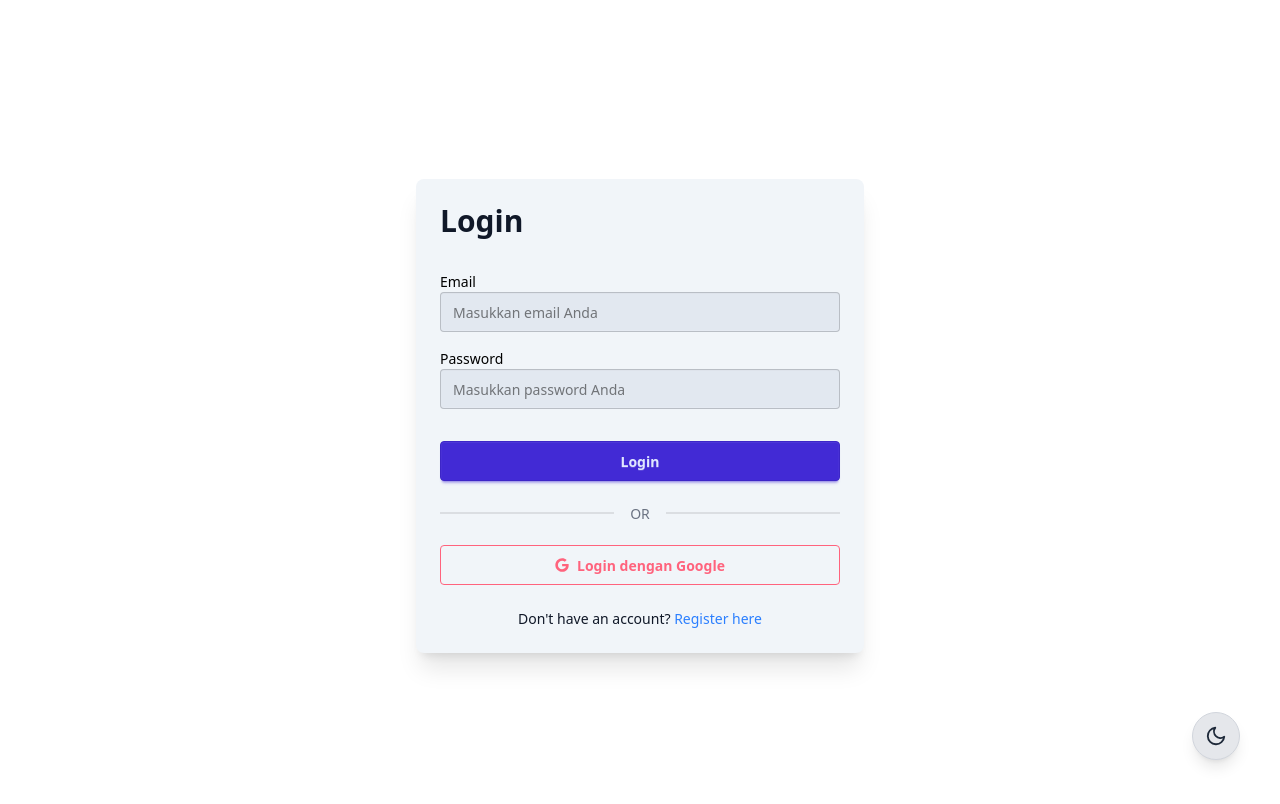
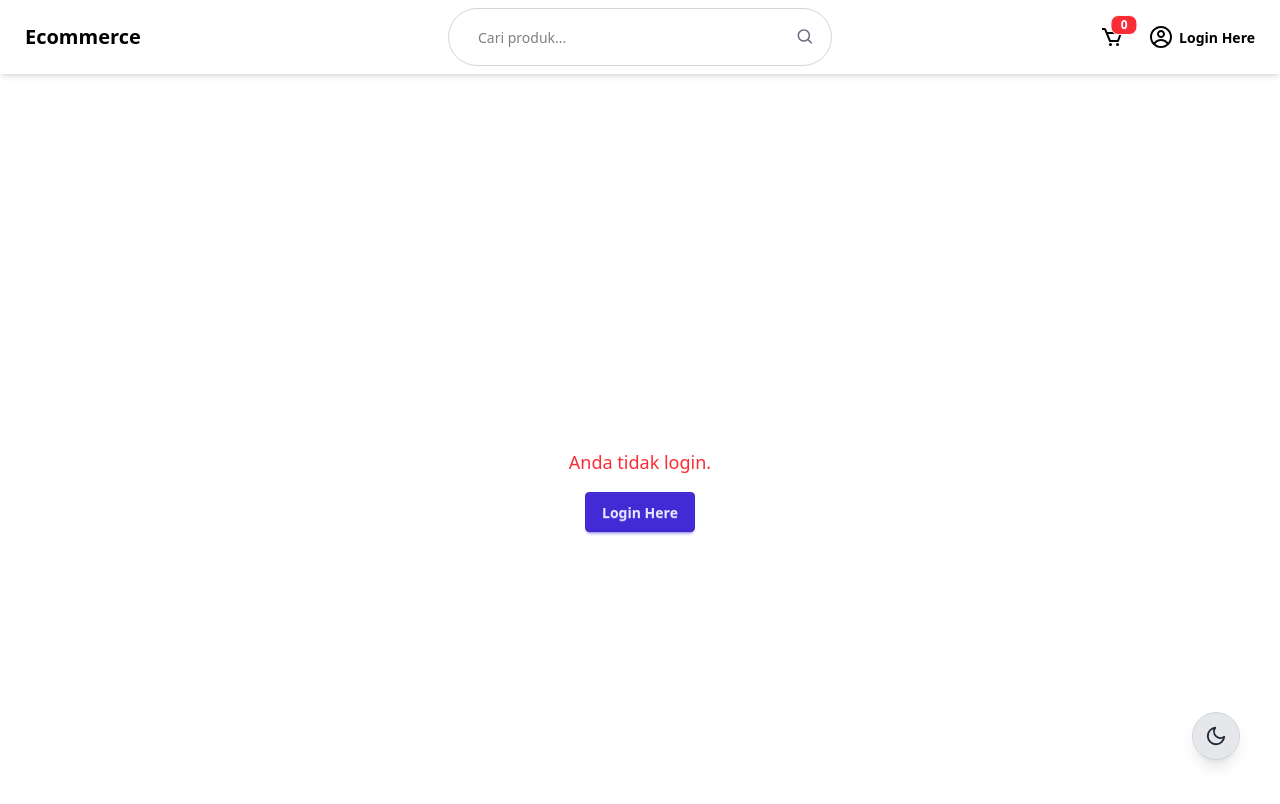
Before and after one commit to kevinsultana/ecommerce-web, a React (Vite) app: page /profile in a window 1280 px wide. Before the commit this address led to /auth/login. Shown: the top 804 px of the page. Built offline with nearby package versions, Linux system fonts and the light colour scheme; no server answers.

Commit message:
fix: protected route and navigation

```diff
--- a/src/components/Navbar.jsx
+++ b/src/components/Navbar.jsx
@@ -3,12 +3,22 @@ import { BiCart, BiSearch } from "react-icons/bi";
 import { CgProfile } from "react-icons/cg";
 import { MdMenu } from "react-icons/md";
 import { useSelector } from "react-redux";
-import { Link } from "react-router";
+import { Link, useNavigate } from "react-router";
 import { UserContext } from "../contexts/userContext";
 
 export default function Navbar() {
   const cartItems = useSelector((state) => state.cart);
   const { userData } = useContext(UserContext);
+  const navigate = useNavigate();
+  console.log(userData);
+
+  const handleProfileClick = () => {
+    if (userData) {
+      navigate("/profile");
+    } else {
+      navigate("/auth/login");
+    }
+  };
 
   return (
     <div className="navbar bg-base-100 shadow-md dark:bg-gray-700 dark:text-white">
@@ -60,10 +70,12 @@ export default function Navbar() {
             </span>
           </div>
         </Link>
-        <Link to="/profile" className="btn btn-ghost">
+        <button onClick={handleProfileClick} className="btn btn-ghost">
           <CgProfile className="h-6 w-6" />
-          <span className="hidden md:inline">{userData?.userName}</span>
-        </Link>
+          <span className="hidden md:inline">
+            {userData?.userName || "Login Here"}
+          </span>
+        </button>
       </div>
     </div>
   );
--- a/src/layout/MainLayout.jsx
+++ b/src/layout/MainLayout.jsx
@@ -5,15 +5,15 @@ import DarkModeToggle from "../components/DarkModeToggle";
 import { UserContext } from "../contexts/userContext";
 
 export default function MainLayout() {
-  const { user } = useContext(UserContext);
+  // const { user } = useContext(UserContext);
 
-  const navigate = useNavigate();
+  // const navigate = useNavigate();
 
-  useEffect(() => {
-    if (!user) {
-      navigate("/auth/login", { replace: true });
-    }
-  }, [user]);
+  // useEffect(() => {
+  //   if (!user) {
+  //     navigate("/auth/login", { replace: true });
+  //   }
+  // }, [user]);
 
   return (
     <div className="min-h-screen bg-white text-black dark:bg-gray-800 dark:text-white transition-all duration-300">
--- a/src/pages/home/UserProfile.jsx
+++ b/src/pages/home/UserProfile.jsx
@@ -1,15 +1,16 @@
 import React, { useContext } from "react";
 import { UserContext } from "../../contexts/userContext";
 import { CgProfile } from "react-icons/cg";
-import { Link } from "react-router";
+import { Link, useNavigate } from "react-router";
 import { auth } from "../../firebase/firebase";
 
 export default function UserProfile() {
   const { user, userRole, loading } = useContext(UserContext);
+  const navigate = useNavigate();
 
   const handleLogOut = () => {
     auth.signOut().then(() => {
-      navigate("/auth/login", { replace: true });
+      navigate("/", { replace: true });
     });
   };
 
@@ -23,15 +24,21 @@ export default function UserProfile() {
 
   if (!user) {
     return (
-      <div className="min-h-screen flex items-center justify-center">
+      <div className="min-h-screen flex flex-col items-center justify-center space-y-4">
         <p className="text-lg text-red-500">Anda tidak login.</p>
+        <button
+          onClick={() => navigate("/auth/login")}
+          className="btn btn-primary"
+        >
+          Login Here
+        </button>
       </div>
     );
   }
 
   return (
     <div className="min-h-screen p-4 flex items-center justify-center">
-      <div className="card w-full max-w-lg shadow-xl bg-base-100 dark:bg-gray-800 text-gray-900 dark:text-white">
+      <div className="card w-full max-w-lg shadow-xl bg-slate-100 dark:bg-gray-700 text-gray-900 dark:text-white">
         <div className="card-body items-center text-center">
           <CgProfile className="h-24 w-24 mb-4 text-primary" />
           <h2 className="card-title text-3xl font-bold mb-2">
```
